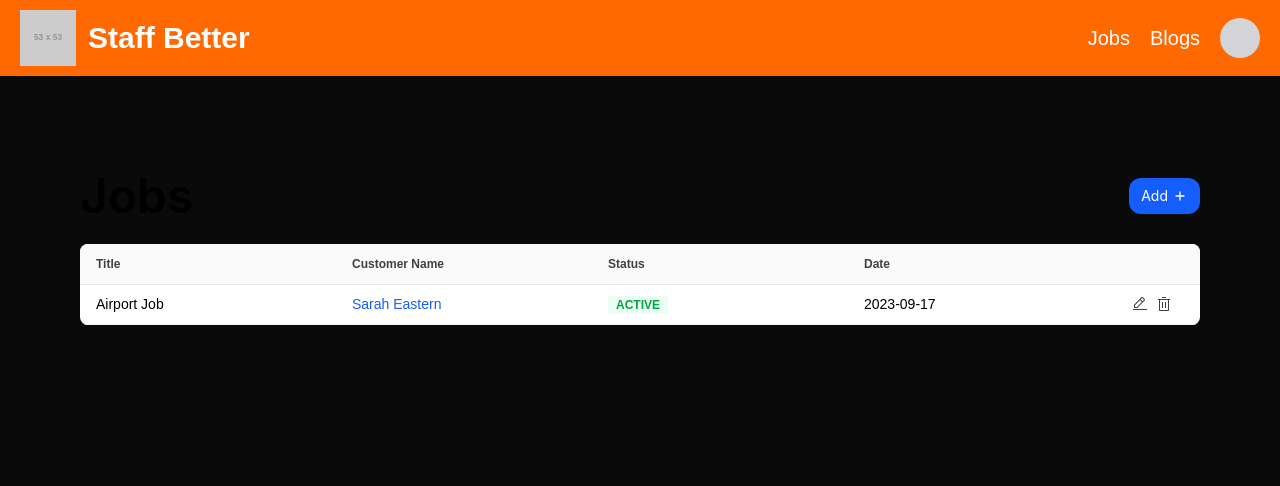
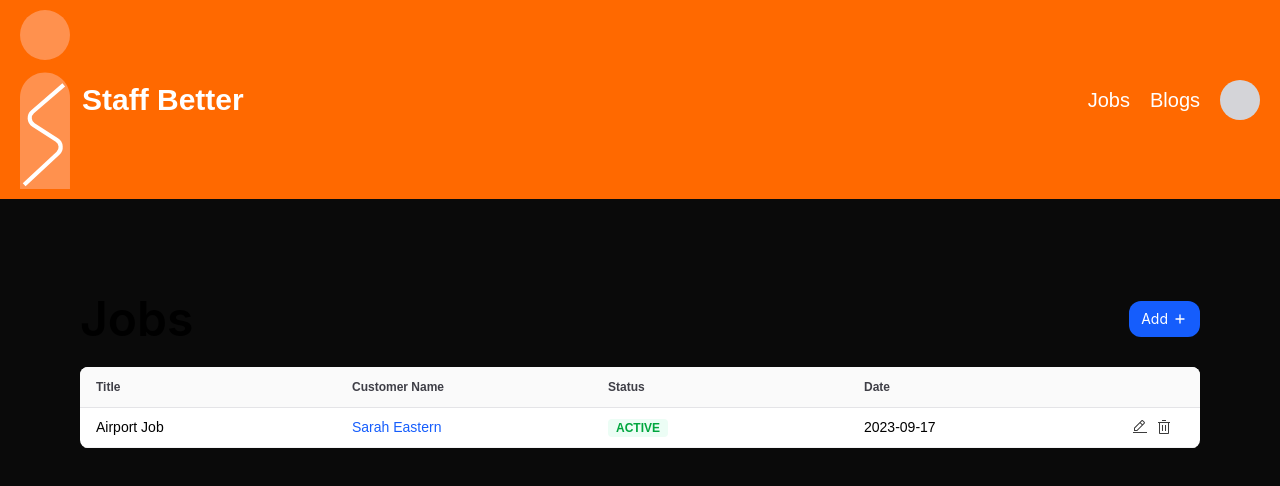
Before and after one commit to warlordwinter/staff-better, a Next.js app: page /jobs in a window 1280 px wide. Shown: the top 486 px of the page. Built offline with nearby package versions, Linux system fonts and the light colour scheme.

Commit message:
I fixed the types so that it can properly build.

```diff
--- a/src/components/associates/associateTable.tsx
+++ b/src/components/associates/associateTable.tsx
@@ -5,10 +5,22 @@ import { AssociateTableHeader } from "./associateTableHeader";
 import { AssociateTableRow } from "./associateTableRow";
 import { AssociateTableTitle } from "./associateTableTitle";
 
+// Define the Associate interface
+interface Associate {
+  firstName: string;
+  lastName: string;
+  reminders: number;
+  workDate: string;
+  startTime: string;
+  phone: string;
+  email: string;
+  confirmationStatus: string;
+}
+
 export default function AssociateTable() {
-  const [associatesData, setAssociatesData] = useState(associates);
+  const [associatesData, setAssociatesData] = useState<Associate[]>(associates);
 
-  const handleSave = (index: number, updatedData: any) => {
+  const handleSave = (index: number, updatedData: Associate) => {
     setAssociatesData(prev =>
       prev.map((associate, i) =>
         i === index ? updatedData : associate
@@ -29,10 +41,10 @@ export default function AssociateTable() {
   // New function to handle adding an associate
   const handleAdd = () => {
     // Create a new empty associate object based on the row structure
-    const newAssociate = {
+    const newAssociate: Associate = {
       firstName: "",
       lastName: "",
-      reminders: "",
+      reminders: 0, // Changed from Number("") to 0
       workDate: "",
       startTime: "",
       phone: "",
--- a/src/components/associates/associateTableCell.tsx
+++ b/src/components/associates/associateTableCell.tsx
@@ -1,5 +1,4 @@
 import React from "react";
-import Image from "next/image";
 
 export function AssociateDateDisplay({
   value,
--- a/src/components/associates/associateTableRow.tsx
+++ b/src/components/associates/associateTableRow.tsx
@@ -2,12 +2,32 @@ import React, { useState } from "react";
 import { AssociateDateDisplay } from "./associateTableCell";
 import Image from "next/image";
 
-export function AssociateTableRow({ data, index, onSave, onDelete }: { data: any; index: number; onSave?: (updatedData: any) => void; onDelete?: () => void }) {
+// Define the Associate interface
+interface Associate {
+  firstName: string;
+  lastName: string;
+  reminders: number;
+  workDate: string;
+  startTime: string;
+  phone: string;
+  email: string;
+  confirmationStatus: string;
+}
+
+// Define the props interface
+interface AssociateTableRowProps {
+  data: Associate;
+  index: number; // Keep this since it's used in the parent component
+  onSave?: (updatedData: Associate) => void;
+  onDelete?: () => void;
+}
+
+export function AssociateTableRow({ data, index, onSave, onDelete }: AssociateTableRowProps) {
   const [isEditing, setIsEditing] = useState(false);
   const [editData, setEditData] = useState({
     firstName: data.firstName || '',
     lastName: data.lastName || '',
-    reminders: data.reminders || '',
+    reminders: data.reminders.toString() || '0', // Convert to string for input
     workDate: data.workDate || '',
     startTime: data.startTime || '',
     phone: data.phone || '',
@@ -21,7 +41,13 @@ export function AssociateTableRow({ data, index, onSave, onDelete }: { data: any
 
   const handleSave = () => {
     if (onSave) {
-      onSave({ ...data, ...editData });
+      // Convert reminders back to number when saving
+      const updatedData: Associate = {
+        ...data,
+        ...editData,
+        reminders: Number(editData.reminders) || 0
+      };
+      onSave(updatedData);
     }
     setIsEditing(false);
   };
@@ -30,7 +56,7 @@ export function AssociateTableRow({ data, index, onSave, onDelete }: { data: any
     setEditData({
       firstName: data.firstName || '',
       lastName: data.lastName || '',
-      reminders: data.reminders || '',
+      reminders: data.reminders.toString() || '0',
       workDate: data.workDate || '',
       startTime: data.startTime || '',
       phone: data.phone || '',
@@ -63,6 +89,10 @@ export function AssociateTableRow({ data, index, onSave, onDelete }: { data: any
         return 'bg-gray-100 text-gray-800';
     }
   };
+
+  // Suppress the ESLint warning for unused index since it's used in parent
+  // eslint-disable-next-line @typescript-eslint/no-unused-vars
+  const _index = index;
 
   return (
     <tr className="text-xs text-neutral-700">
--- a/src/components/jobTableComp/jobTable.tsx
+++ b/src/components/jobTableComp/jobTable.tsx
@@ -2,7 +2,6 @@ import React, { useState } from 'react';
 import JobTableHeader from './jobTableHeader';
 import JobTableHeadRow from './jobTableHeadRow';
 import JobTableRow from './jobTableRow';
-import ImportOptions from './importOptions';
 
 interface Job {
   id: string;
--- a/src/components/navBar.tsx
+++ b/src/components/navBar.tsx
@@ -1,16 +1,18 @@
 // components/Navbar.tsx
 import React from 'react';
+import Image from 'next/image';
 
 const Navbar = () => {
   return (
     <nav className="w-full px-5 py-2.5 bg-orange-500 flex justify-between items-center">
       {/* Left: Logo and Brand */}
       <div className="flex items-center gap-3">
-        <img
-          className="w-14 h-14 object-cover"
-          src="https://placehold.co/53x53"
-          alt="Logo"
-        />
+      <Image
+      height={50}
+      width={50}
+      alt="Logo"
+      src={"/icons/mainLogo.svg"}
+      />
         <span className="text-white text-3xl font-semibold font-inter">Staff Better</span>
       </div>
 
```
Also changed, not shown: public/icons/mainLogo.svg (added).
